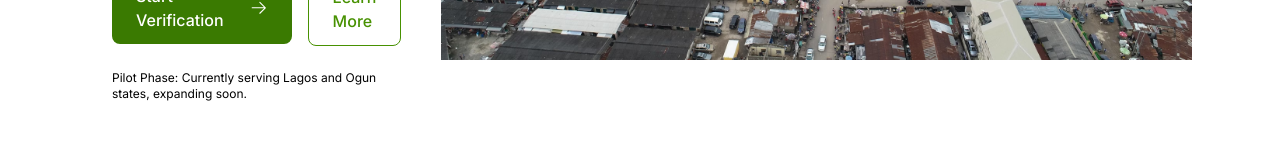
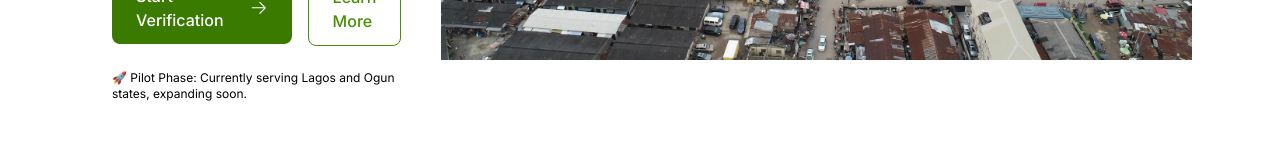
Before and after one commit to agbajekehinde/land-verify, a Next.js app: page / in a window 1280 px wide. Shown: the part 610-770 px from the top of the page. Built offline with nearby package versions, Linux system fonts and the light colour scheme; a web font is replaced by a local one.

Commit message:
emoji - launcher

```diff
--- a/app/components/hero/hero.tsx
+++ b/app/components/hero/hero.tsx
@@ -28,7 +28,7 @@ export default function Hero() {
               <span>Learn More</span>
             </Link>
           </div>
-          <p className="text-xs"><span>Pilot Phase: Currently serving Lagos and Ogun states, expanding soon.</span></p>
+          <p className="text-xs"><span>🚀 Pilot Phase: Currently serving Lagos and Ogun states, expanding soon.</span></p>
         </div>
         <div className="">
           {/* Add Hero Images Here */}
```
